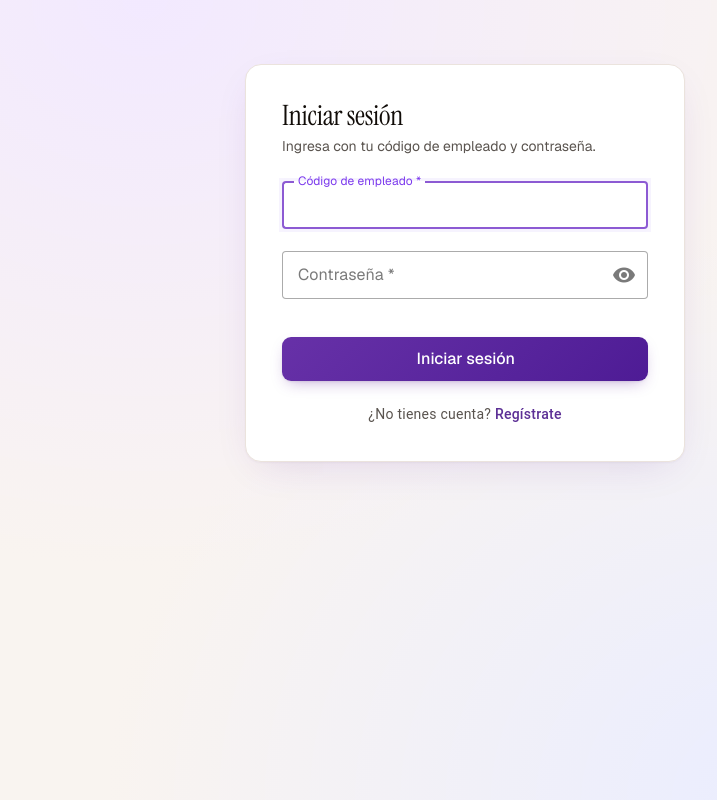
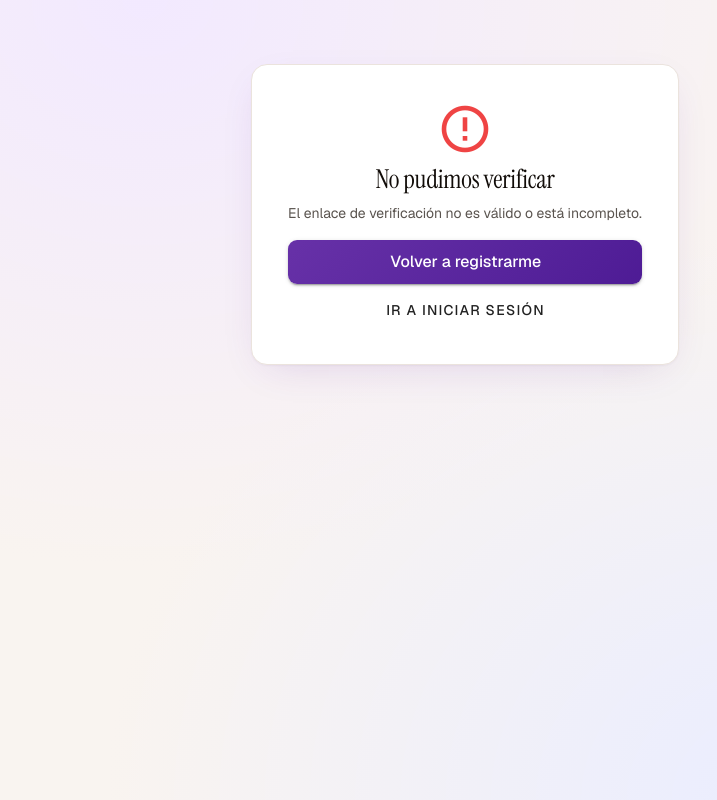
Before and after one commit to kefaroTech/vetsoftware-public-web, a Vue app: page /verify-email in a window 1280 px wide. Before the commit this address led to /. Shown: the whole page, without its empty margins (175-892 px from the left). Built offline with nearby package versions, Linux system fonts and the light colour scheme.

Commit message:
:sparkles: feat(registration): verificación de email en el registro de empleados

```diff
--- a/src/features/auth/components/LoginForm.vue
+++ b/src/features/auth/components/LoginForm.vue
@@ -4,7 +4,11 @@ import { useRouter } from 'vue-router'
 import { authApi } from '../api/auth.api'
 import { useAuth } from '../composables/useAuth'
 import type { LoginEmployeeRequest } from '../types'
-import { getProblemDetailFieldErrors, getProblemDetailMessage } from '@/services/http/http.client'
+import {
+  getProblemDetailCode,
+  getProblemDetailFieldErrors,
+  getProblemDetailMessage,
+} from '@/services/http/http.client'
 
 const router = useRouter()
 const { login } = useAuth()
@@ -43,7 +47,13 @@ async function submit() {
     router.push({ name: 'home' })
   } catch (e) {
     fieldErrors.value = getProblemDetailFieldErrors(e)
-    submitError.value = getProblemDetailMessage(e, 'No se pudo iniciar sesión')
+    // Auto-registro Opción B: cuenta sin verificar → 403 EMAIL_NOT_VERIFIED. Mensaje guía en vez del genérico.
+    if (getProblemDetailCode(e) === 'EMAIL_NOT_VERIFIED') {
+      submitError.value =
+        'Tu cuenta aún no está verificada. Abre el enlace que te enviamos por correo para activarla.'
+    } else {
+      submitError.value = getProblemDetailMessage(e, 'No se pudo iniciar sesión')
+    }
   } finally {
     submitting.value = false
   }
--- a/src/features/registration/api/registration.api.ts
+++ b/src/features/registration/api/registration.api.ts
@@ -6,4 +6,9 @@ export const registrationApi = {
     const { data } = await http.post<RegistrationResponse>('/register', payload)
     return data
   },
+
+  // Confirma el correo con el token recibido por email (Opción B). 204 No Content si OK.
+  async verifyEmail(token: string): Promise<void> {
+    await http.post('/register/verify', { token })
+  },
 }
--- a/src/features/registration/components/SignupForm.vue
+++ b/src/features/registration/components/SignupForm.vue
@@ -10,12 +10,17 @@ import {
   type CompanyDocumentType,
   type TaxRegime,
 } from '@/features/facturacion/types/facturacion'
-import { useAuth } from '@/features/auth/composables/useAuth'
-import type { AuthSubjectType } from '@/features/auth/types'
 import { getProblemDetailFieldErrors, getProblemDetailMessage } from '@/services/http/http.client'
+import { useRecaptcha } from '../composables/useRecaptcha'
 
 const router = useRouter()
-const { login } = useAuth()
+
+// reCAPTCHA (widget v2). Se renderiza en onMounted dentro de `recaptchaEl`.
+const recaptcha = useRecaptcha()
+const recaptchaEl = ref<HTMLElement | null>(null)
+
+// Opción B: tras registrar NO hay auto-login. Guardamos el correo para la pantalla "revisa tu correo".
+const registeredEmail = ref<string | null>(null)
 
 const form = ref({
   companyName: '',
@@ -87,6 +92,8 @@ function sanitizeContactNumber(v: string) {
 }
 
 onMounted(async () => {
+  if (recaptchaEl.value) await recaptcha.render(recaptchaEl.value)
+
   loadingCountries.value = true
   try {
     countries.value = await locationsApi.listCountries()
@@ -140,6 +147,13 @@ async function submit() {
   if (!valid) return
   if (form.value.cityId == null || form.value.taxRegime == null) return
 
+  // Captcha: si el widget está activo, exige que el usuario lo complete.
+  const captchaToken = recaptcha.getToken()
+  if (recaptcha.ready.value && !captchaToken) {
+    submitError.value = 'Completa el reCAPTCHA para continuar.'
+    return
+  }
+
   submitting.value = true
   try {
     const payload: RegisterUserRequest = {
@@ -154,27 +168,27 @@ async function submit() {
       employeeName: form.value.employeeName.trim(),
       employeeEmail: form.value.employeeEmail.trim(),
       password: form.value.password,
+      recaptchaToken: captchaToken || undefined,
     }
     const res = await registrationApi.register(payload)
-    // El backend ya emite un token válido en el signup: establecemos sesión directamente
-    // (auto-login) y entramos al dashboard sin obligar a pasar por el login manual.
-    await login({
-      token: res.token,
-      type: res.tokenType as AuthSubjectType,
-      refreshToken: res.refreshToken,
-    })
-    await router.push({ name: 'home' })
+    // Opción B: sin auto-login. Mostramos "revisa tu correo"; el usuario verifica y luego inicia sesión.
+    registeredEmail.value = res.email
   } catch (e) {
     fieldErrors.value = getProblemDetailFieldErrors(e)
     submitError.value = getProblemDetailMessage(e, 'No se pudo crear la cuenta')
+    recaptcha.reset()
   } finally {
     submitting.value = false
   }
 }
+
+function goToLogin() {
+  router.push({ name: 'login' })
+}
 </script>
 
 <template>
-  <v-card class="vet-auth-card mx-auto" max-width="720" :elevation="0">
+  <v-card v-if="!registeredEmail" class="vet-auth-card mx-auto" max-width="720" :elevation="0">
     <h1 class="vet-auth-title">Crear cuenta</h1>
     <p class="vet-auth-sub">
       Registra tu empresa y tu primer usuario administrador.
@@ -340,6 +354,14 @@ async function submit() {
         persistent-hint
       />
 
+      <!-- reCAPTCHA (widget v2). En dev usa la llave de test de Google (siempre pasa). -->
+      <div class="d-flex justify-center mt-6">
+        <div ref="recaptchaEl"></div>
+      </div>
+      <v-alert v-if="recaptcha.failed.value" type="warning" variant="tonal" density="compact" class="mt-3">
+        No se pudo cargar el reCAPTCHA. Verifica tu conexión y recarga la página.
+      </v-alert>
+
       <v-btn
         type="submit"
         color="primary"
@@ -356,6 +378,22 @@ async function submit() {
         <RouterLink :to="{ name: 'login' }">Inicia sesión</RouterLink>
       </div>
     </v-form>
+  </v-card>
+
+  <!-- Opción B: pantalla "revisa tu correo" tras registrar (sin auto-login). -->
+  <v-card v-else class="vet-auth-card mx-auto text-center" max-width="560" :elevation="0">
+    <v-icon size="56" color="primary" class="mb-2">mdi-email-check-outline</v-icon>
+    <h1 class="vet-auth-title">Revisa tu correo</h1>
+    <p class="vet-auth-sub">
+      Te enviamos un enlace de verificación a
+      <strong>{{ registeredEmail }}</strong>. Ábrelo para activar tu cuenta; después podrás iniciar sesión.
+    </p>
+    <p class="vet-auth-sub">
+      ¿No lo ves? Revisa la carpeta de spam. El enlace vence en unas horas.
+    </p>
+    <v-btn color="primary" size="large" block class="mt-4 vet-auth-submit" @click="goToLogin">
+      Ir a iniciar sesión
+    </v-btn>
   </v-card>
 </template>
 
--- /dev/null
+++ b/src/features/registration/composables/useRecaptcha.ts
@@ -0,0 +1,60 @@
+import { ref } from 'vue'
+
+/**
+ * Widget reCAPTCHA v2 (checkbox) con render explícito. Site key configurable por
+ * `VITE_RECAPTCHA_SITE_KEY`; por defecto usa la llave de TEST de Google (siempre pasa) para dev.
+ * Estado por-instancia (ref local): no es un singleton module-scoped de estado, solo cachea la carga
+ * del script de Google, que es un recurso global legítimo.
+ */
+const SITE_KEY =
+  (import.meta.env.VITE_RECAPTCHA_SITE_KEY as string | undefined) ??
+  '6LeIxAcTAAAAAJcZVRqyHh71UMIEGNQ_MXjiZKhI'
+
+const CALLBACK_NAME = '__vetRecaptchaOnLoad'
+let scriptPromise: Promise<void> | null = null
+
+function loadScript(): Promise<void> {
+  const g = (window as unknown as { grecaptcha?: { render?: unknown } }).grecaptcha
+  if (g && typeof g.render === 'function') return Promise.resolve()
+  if (scriptPromise) return scriptPromise
+  scriptPromise = new Promise<void>((resolve, reject) => {
+    ;(window as unknown as Record<string, unknown>)[CALLBACK_NAME] = () => resolve()
+    const script = document.createElement('script')
+    script.src = `https://www.google.com/recaptcha/api.js?onload=${CALLBACK_NAME}&render=explicit`
+    script.async = true
+    script.defer = true
+    script.onerror = () => reject(new Error('No se pudo cargar reCAPTCHA'))
+    document.head.appendChild(script)
+  })
+  return scriptPromise
+}
+
+/* eslint-disable @typescript-eslint/no-explicit-any */
+export function useRecaptcha() {
+  const ready = ref(false)
+  const failed = ref(false)
+  let widgetId: number | null = null
+
+  async function render(el: HTMLElement): Promise<void> {
+    try {
+      await loadScript()
+      const grecaptcha = (window as any).grecaptcha
+      widgetId = grecaptcha.render(el, { sitekey: SITE_KEY })
+      ready.value = true
+    } catch {
+      failed.value = true
+    }
+  }
+
+  function getToken(): string {
+    if (widgetId === null) return ''
+    return (window as any).grecaptcha?.getResponse(widgetId) ?? ''
+  }
+
+  function reset(): void {
+    if (widgetId !== null) (window as any).grecaptcha?.reset(widgetId)
+  }
+
+  return { ready, failed, render, getToken, reset }
+}
+/* eslint-enable @typescript-eslint/no-explicit-any */
--- a/src/features/registration/views/SignupView.vue
+++ b/src/features/registration/views/SignupView.vue
@@ -5,8 +5,8 @@ import SignupForm from '../components/SignupForm.vue'
 <template>
   <v-main class="vet-auth-shell">
     <v-container class="py-16 d-flex justify-center">
-      <!-- Tras registrarse, SignupForm establece la sesión (auto-login) y navega al
-           dashboard; ya no hay pantalla intermedia de éxito. -->
+      <!-- Opción B: tras registrarse NO hay auto-login. SignupForm muestra la pantalla
+           "revisa tu correo"; el usuario verifica el email y luego inicia sesión. -->
       <SignupForm />
     </v-container>
   </v-main>
--- /dev/null
+++ b/src/features/registration/views/VerifyEmailView.vue
@@ -0,0 +1,119 @@
+<script setup lang="ts">
+import { onMounted, ref } from 'vue'
+import { useRoute, useRouter } from 'vue-router'
+import { registrationApi } from '../api/registration.api'
+import { getProblemDetailMessage } from '@/services/http/http.client'
+
+const route = useRoute()
+const router = useRouter()
+
+type Status = 'verifying' | 'success' | 'error'
+const status = ref<Status>('verifying')
+const errorMessage = ref<string | null>(null)
+
+onMounted(async () => {
+  const raw = route.query.token
+  const token = Array.isArray(raw) ? raw[0] : raw
+  if (!token) {
+    status.value = 'error'
+    errorMessage.value = 'El enlace de verificación no es válido o está incompleto.'
+    return
+  }
+  try {
+    await registrationApi.verifyEmail(token)
+    status.value = 'success'
+  } catch (e) {
+    status.value = 'error'
+    errorMessage.value = getProblemDetailMessage(
+      e,
+      'El enlace de verificación no es válido o expiró.',
+    )
+  }
+})
+
+function goToLogin() {
+  router.push({ name: 'login' })
+}
+function goToSignup() {
+  router.push({ name: 'signup' })
+}
+</script>
+
+<template>
+  <v-main class="vet-auth-shell">
+    <v-container class="py-16 d-flex justify-center">
+      <v-card class="vet-auth-card mx-auto text-center" max-width="520" :elevation="0">
+        <template v-if="status === 'verifying'">
+          <h1 class="vet-auth-title">Verificando tu cuenta…</h1>
+          <p class="vet-auth-sub">Un momento, estamos confirmando tu correo.</p>
+          <v-progress-circular indeterminate color="primary" class="mt-2" />
+        </template>
+
+        <template v-else-if="status === 'success'">
+          <v-icon size="56" color="success" class="mb-2">mdi-check-circle-outline</v-icon>
+          <h1 class="vet-auth-title">¡Cuenta verificada!</h1>
+          <p class="vet-auth-sub">Tu correo quedó confirmado. Ya puedes iniciar sesión.</p>
+          <v-btn color="primary" size="large" block class="mt-4 vet-auth-submit" @click="goToLogin">
+            Iniciar sesión
+          </v-btn>
+        </template>
+
+        <template v-else>
+          <v-icon size="56" color="error" class="mb-2">mdi-alert-circle-outline</v-icon>
+          <h1 class="vet-auth-title">No pudimos verificar</h1>
+          <p class="vet-auth-sub">{{ errorMessage }}</p>
+          <v-btn color="primary" size="large" block class="mt-4 vet-auth-submit" @click="goToSignup">
+            Volver a registrarme
+          </v-btn>
+          <v-btn variant="text" block class="mt-2" @click="goToLogin">Ir a iniciar sesión</v-btn>
+        </template>
+      </v-card>
+    </v-container>
+  </v-main>
+</template>
+
+<style scoped>
+.vet-auth-shell {
+  background:
+    radial-gradient(at 25% 0%, oklch(95% 0.04 var(--hue)) 0%, transparent 50%),
+    radial-gradient(at 75% 100%, oklch(95% 0.03 calc(var(--hue) - 20)) 0%, transparent 50%),
+    var(--warm-100);
+  min-height: 100vh;
+}
+.vet-auth-card {
+  border: 1px solid var(--warm-200) !important;
+  border-radius: 16px !important;
+  padding: 36px !important;
+  background: #ffffff;
+  box-shadow:
+    0 1px 2px rgba(50, 20, 80, 0.04),
+    0 12px 40px -16px oklch(40% 0.18 var(--hue) / 0.18) !important;
+}
+.vet-auth-title {
+  margin: 0;
+  font-family: var(--font-serif);
+  font-size: 26px;
+  font-weight: 400;
+  letter-spacing: -0.01em;
+  color: var(--warm-900);
+  line-height: 1.15;
+}
+.vet-auth-sub {
+  margin: 8px 0 0;
+  color: var(--warm-600);
+  font-size: 14px;
+  line-height: 1.5;
+}
+.vet-auth-submit {
+  background: linear-gradient(135deg, oklch(45% 0.18 var(--hue)), oklch(38% 0.18 calc(var(--hue) - 5))) !important;
+  color: #ffffff !important;
+  border: none !important;
+  border-radius: 9px !important;
+  letter-spacing: 0;
+  text-transform: none;
+  font-weight: 500;
+}
+.vet-auth-submit:hover:not(:disabled) {
+  filter: brightness(1.05);
+}
+</style>
--- a/src/router/index.ts
+++ b/src/router/index.ts
@@ -18,6 +18,12 @@ const router = createRouter({
       path: '/signup',
       name: 'signup',
       component: () => import('@/features/registration/views/SignupView.vue'),
+      meta: { guestOnly: true },
+    },
+    {
+      path: '/verify-email',
+      name: 'verify-email',
+      component: () => import('@/features/registration/views/VerifyEmailView.vue'),
       meta: { guestOnly: true },
     },
     {
```
Also changed, not shown: src/features/registration/types/index.ts (+5 -3 lines).
